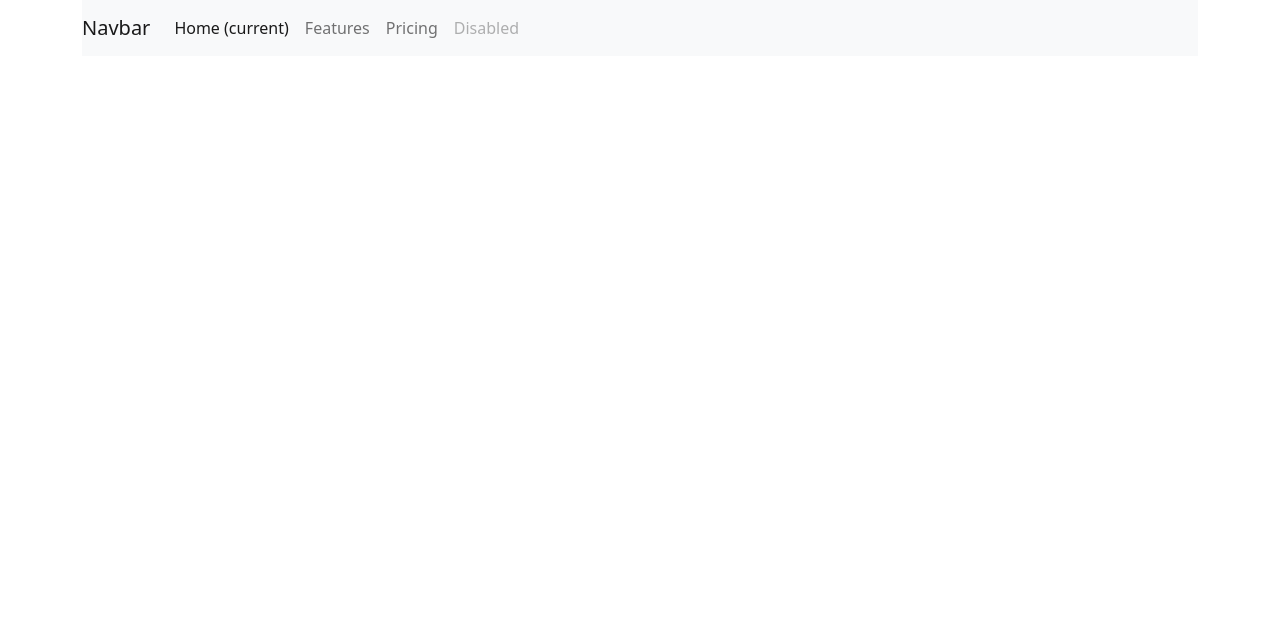
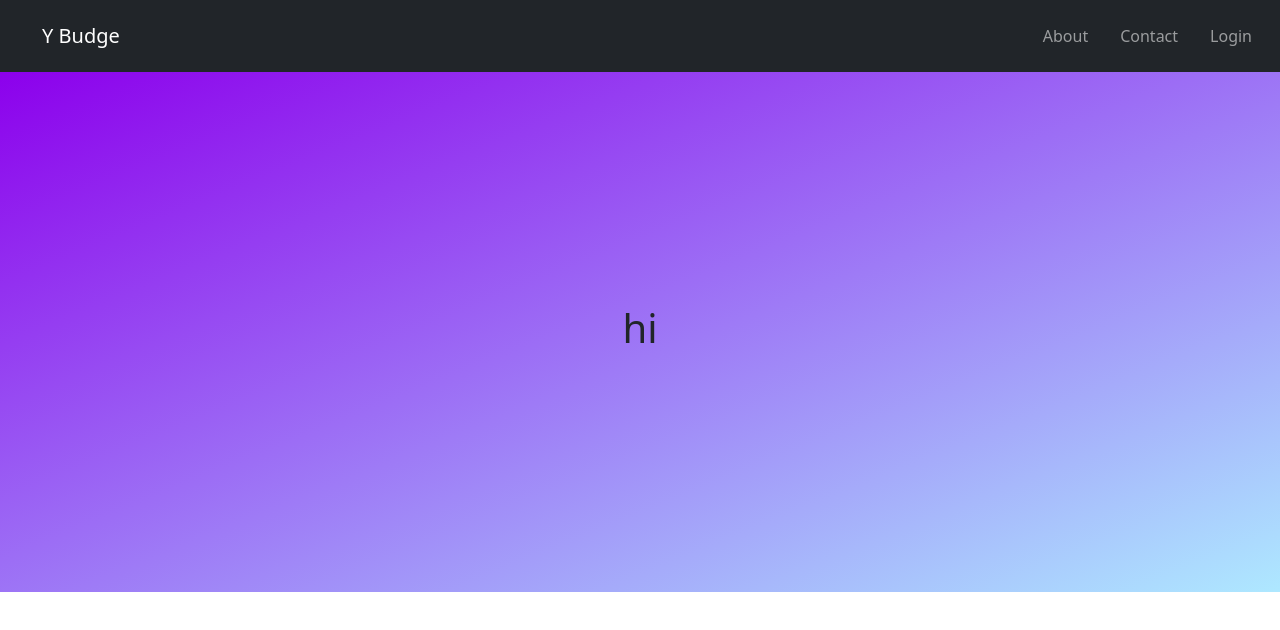
Before and after one commit to Y-budge/Y-budge, a React (Create React App) app: page / in a window 1280 px wide. Shown: the top 630 px of the page. Built offline with nearby package versions, Linux system fonts and the light colour scheme.

Commit message:
create hero image

```diff
--- a/src/App.css
+++ b/src/App.css
@@ -1,38 +1,30 @@
-.App {
-  text-align: center;
+.navbar {
+  padding-left: 30px;
 }
 
-.App-logo {
-  height: 40vmin;
-  pointer-events: none;
+.hero-container {
+  padding: 0px !important;
 }
 
-@media (prefers-reduced-motion: no-preference) {
-  .App-logo {
-    animation: App-logo-spin infinite 20s linear;
-  }
+.hero-image {
+  background-image: linear-gradient(to bottom right, #8C00EC, #AEE8FF);
+  height: 520px;
+  background-position: center;
+  background-repeat: no-repeat;
+  background-size: cover;
+  position: relative;
 }
 
-.App-header {
-  background-color: #282c34;
-  min-height: 100vh;
-  display: flex;
-  flex-direction: column;
-  align-items: center;
-  justify-content: center;
-  font-size: calc(10px + 2vmin);
-  color: white;
+.hero-text {
+  text-align: center;
+  position: absolute;
+  top: 50%;
+  left: 50%;
+  transform: translate(-50%, -50%);
+  /* color: white; */
 }
 
-.App-link {
-  color: #61dafb;
+body {
+  height: 100%;
+  margin: 0;
 }
-
-@keyframes App-logo-spin {
-  from {
-    transform: rotate(0deg);
-  }
-  to {
-    transform: rotate(360deg);
-  }
-}
--- a/src/App.js
+++ b/src/App.js
@@ -6,13 +6,18 @@ import Navbar from './components/navbar.component';
 
 function App() {
   return (
-    <div className="container">
-      <Router>
-        <Navbar>
+    <Router>
+      <Navbar>
 
-        </Navbar>
-      </Router>
-    </div>
+      </Navbar>
+      <div className="container-fluid hero-container">
+        <div className="hero-image">
+          <div className="hero-text">
+            <h1>hi</h1>
+          </div>
+        </div>
+      </div>
+    </Router>
   );
 }
 
--- a/src/components/navbar.component.js
+++ b/src/components/navbar.component.js
@@ -4,17 +4,32 @@ import {Link} from 'react-router-dom';
 export default class Navbar extends Component {
     render() {
         return (
-            <nav class="navbar navbar-expand-lg navbar-light bg-light">
-                <a class="navbar-brand" href="#">Navbar</a>
-                <button class="navbar-toggler" type="button" data-toggle="collapse" data-target="#navbarNavAltMarkup" aria-controls="navbarNavAltMarkup" aria-expanded="false" aria-label="Toggle navigation">
-                    <span class="navbar-toggler-icon"></span>
-                </button>
-                <div class="collapse navbar-collapse" id="navbarNavAltMarkup">
-                    <div class="navbar-nav">
-                    <a class="nav-item nav-link active" href="#">Home <span class="sr-only">(current)</span></a>
-                    <a class="nav-item nav-link" href="#">Features</a>
-                    <a class="nav-item nav-link" href="#">Pricing</a>
-                    <a class="nav-item nav-link disabled" href="#">Disabled</a>
+            <nav class="navbar navbar-expand-lg navbar-dark bg-dark">
+                <div class="container-fluid">
+                    <div class="d-flex flex-grow-1">
+                        <a class="navbar-brand d-none d-lg-inline-block" href="#"> Y Budge </a>
+                        <a class="navbar-brand-two mx-auto d-lg-none d-inline-block" href="#">
+                            {/* <img src="https://via.placeholder.com/40?text=LOGO" alt="logo"> */}
+                        </a>
+                        <div class="w-100 text-right">
+                            <button class="navbar-toggler" type="button" data-bs-toggle="collapse" data-bs-target="#myNavbar">
+                                <span class="navbar-toggler-icon"></span>
+                            </button>
+                        </div>
+                    </div>
+                    <div class="collapse navbar-collapse flex-grow-1 text-right" id="myNavbar">
+                        <ul class="navbar-nav ms-auto flex-nowrap">
+                            {/*class: nav-active*/}
+                            <li class="nav-item">
+                                <a href="#" class="nav-link m-2 menu-item">About</a>
+                            </li>
+                            <li class="nav-item">
+                                <a href="#" class="nav-link m-2 menu-item">Contact</a>
+                            </li>
+                            <li class="nav-item">
+                                <a href="#" class="nav-link m-2 menu-item">Login</a>
+                            </li>
+                        </ul>
                     </div>
                 </div>
             </nav>
```
